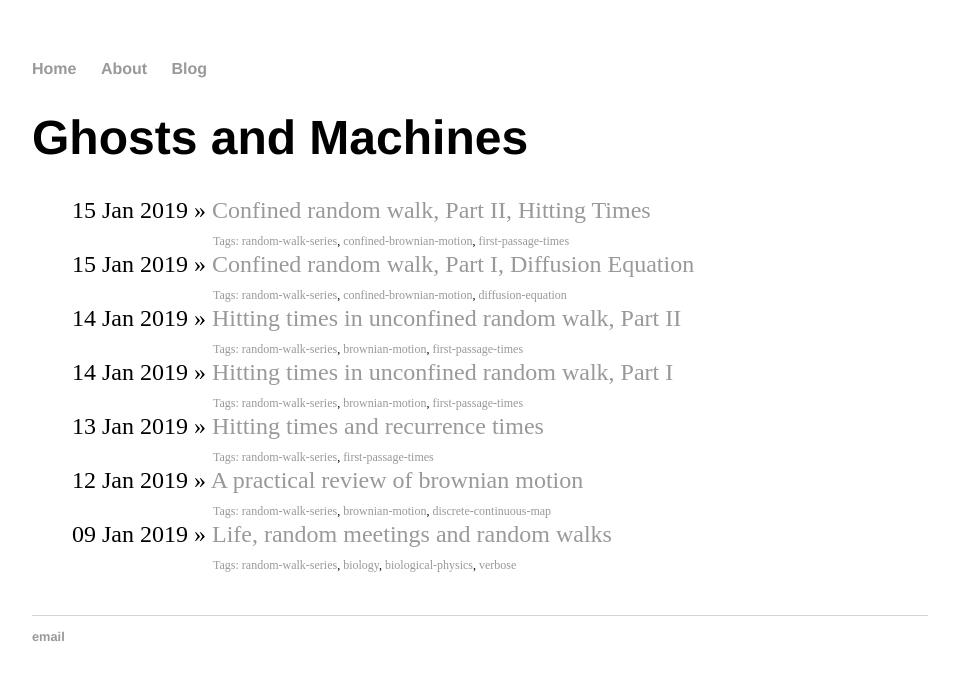
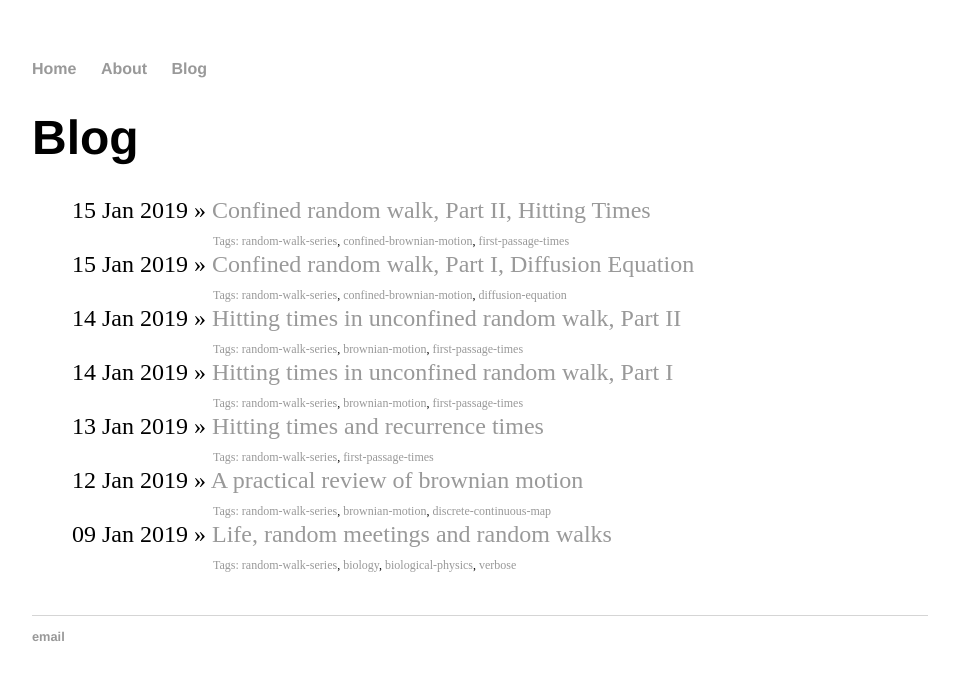
Before and after one commit to ghostsandmachines/ghostsandmachines.github.io, a Jekyll site: the page built from blog/index.html, in a window 1280 px wide. Shown: the top 680 px of the page, without its empty margins (160-1119 px from the left). Built offline with Jekyll 4.4.1, drawn with Linux system fonts in a browser that asks for light colours.

Commit message:
Update index.html

```diff
--- a/blog/index.html
+++ b/blog/index.html
@@ -1,6 +1,6 @@
 ---
 layout: default
-title: Ghosts and Machines
+title: Blog
 ---
 	<h1>{{ page.title }}</h1>
 	<ul class="posts">
```
